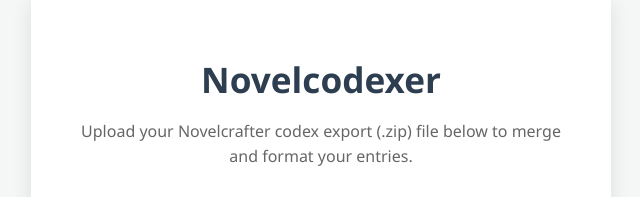
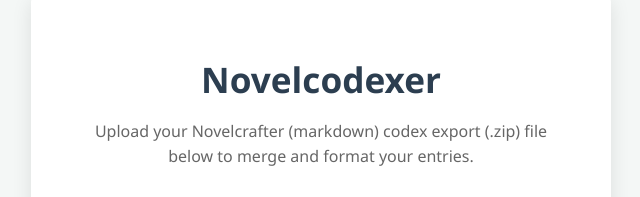
Before and after one commit to LukeJJones/novelcodexer, a website: page public/index.html in a window 1280 px wide. Shown: the part 97-294 px from the top of the page, without its empty margins (319-959 px from the left). Drawn offline with Linux system fonts and the light colour scheme.

Commit message:
add text for markdown codex export

```diff
--- a/public/index.html
+++ b/public/index.html
@@ -115,7 +115,7 @@
 
   <div class="container">
     <h1>Novelcodexer</h1>
-    <p>Upload your Novelcrafter codex export (.zip) file below to merge and format your entries.</p>
+    <p>Upload your Novelcrafter (markdown) codex export (.zip) file below to merge and format your entries.</p>
 
     <form id="uploadForm">
       <div class="drop-area" id="dropArea">
```
